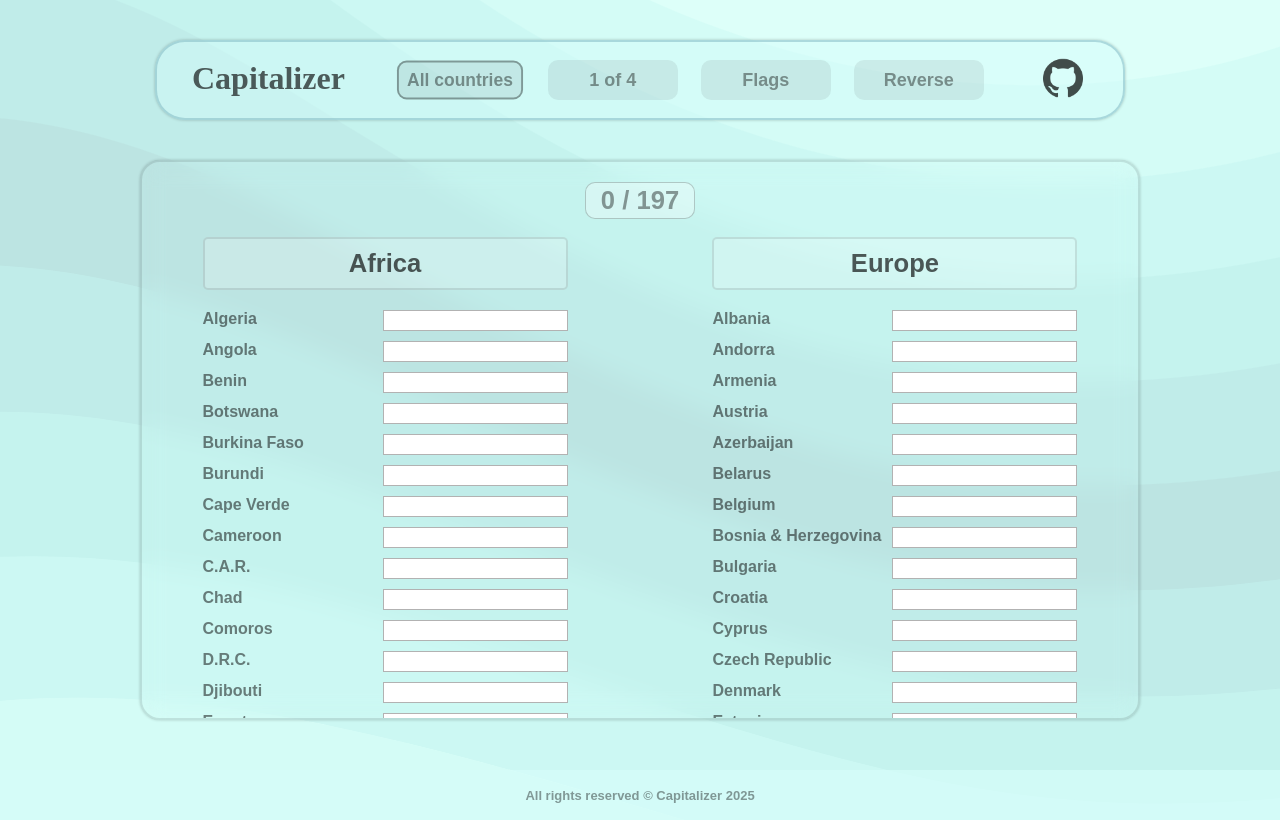
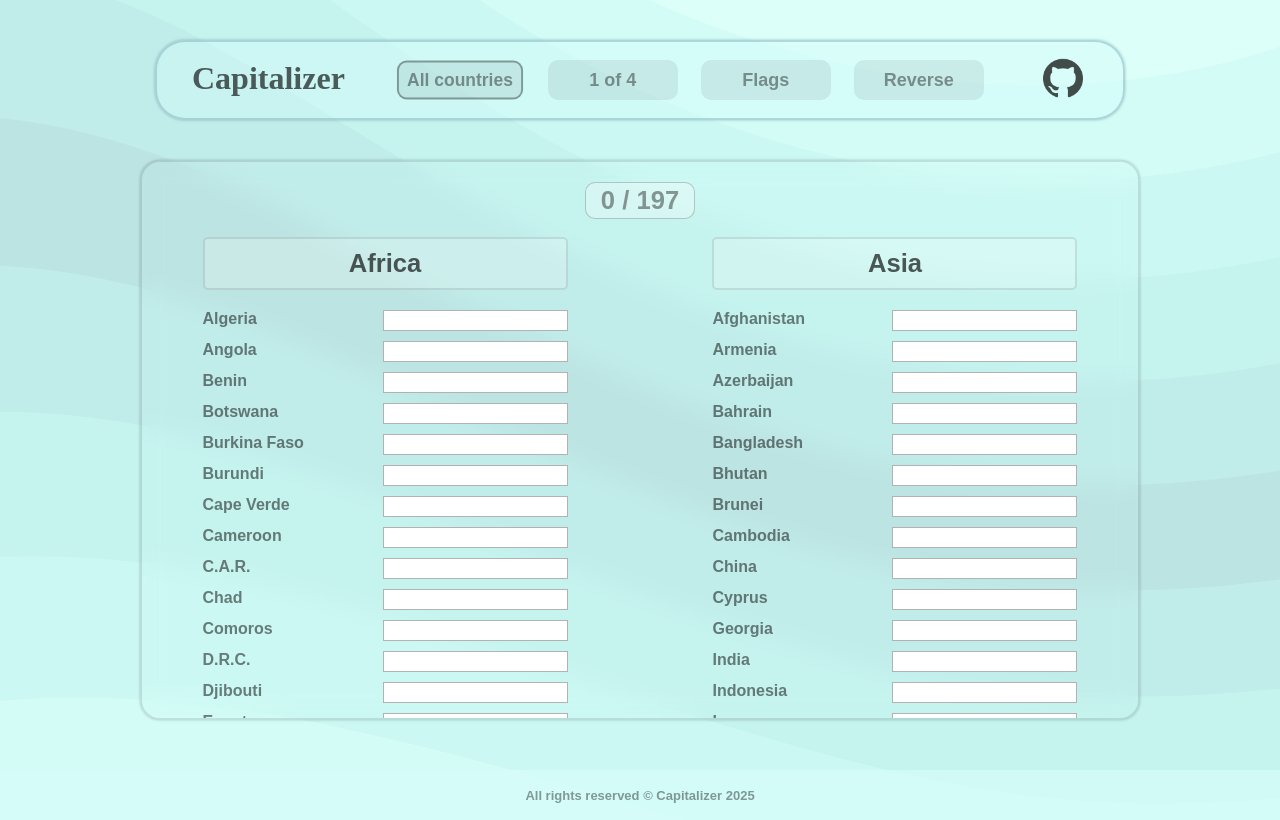
Before and after one commit to alecs007/Capitalizer, a React (Vite) app: page /all-countries in a window 1280 px wide. Built offline with nearby package versions, Linux system fonts and the light colour scheme; a web font is replaced by a local one.

Commit message:
Modified

```diff
--- a/public/data.json
+++ b/public/data.json
@@ -443,11 +443,6 @@
       "flag": "https://flagcdn.com/w320/qa.png"
     },
     {
-      "name": "Russia",
-      "capital": "Moscow",
-      "flag": "https://flagcdn.com/w320/ru.png"
-    },
-    {
       "name": "Saudi Arabia",
       "capital": "Riyadh",
       "flag": "https://flagcdn.com/w320/sa.png"
@@ -519,7 +514,7 @@
     },
     {
       "name": "Yemen",
-      "capital": "Sana'a",
+      "capital": "Sanaa",
       "flag": "https://flagcdn.com/w320/ye.png"
     }
   ],
@@ -607,19 +602,9 @@
       "flag": "https://flagcdn.com/w320/ad.png"
     },
     {
-      "name": "Armenia",
-      "capital": "Yerevan",
-      "flag": "https://flagcdn.com/w320/am.png"
-    },
-    {
       "name": "Austria",
       "capital": "Vienna",
       "flag": "https://flagcdn.com/w320/at.png"
-    },
-    {
-      "name": "Azerbaijan",
-      "capital": "Baku",
-      "flag": "https://flagcdn.com/w320/az.png"
     },
     {
       "name": "Belarus",
@@ -647,11 +632,6 @@
       "flag": "https://flagcdn.com/w320/hr.png"
     },
     {
-      "name": "Cyprus",
-      "capital": "Nicosia",
-      "flag": "https://flagcdn.com/w320/cy.png"
-    },
-    {
       "name": "Czech Republic",
       "capital": "Prague",
       "flag": "https://flagcdn.com/w320/cz.png"
@@ -675,11 +655,6 @@
       "name": "France",
       "capital": "Paris",
       "flag": "https://flagcdn.com/w320/fr.png"
-    },
-    {
-      "name": "Georgia",
-      "capital": "Tbilisi",
-      "flag": "https://flagcdn.com/w320/ge.png"
     },
     {
       "name": "Germany",
@@ -712,11 +687,6 @@
       "flag": "https://flagcdn.com/w320/it.png"
     },
     {
-      "name": "Kazakhstan",
-      "capital": "Astana",
-      "flag": "https://flagcdn.com/w320/kz.png"
-    },
-    {
       "name": "Kosovo",
       "capital": "Pristina",
       "flag": "https://flagcdn.com/w320/xk.png"
@@ -737,8 +707,8 @@
       "flag": "https://flagcdn.com/w320/lt.png"
     },
     {
-      "name": "Luxemburg",
-      "capital": "Luxemburg",
+      "name": "Luxembourg",
+      "capital": "Luxembourg",
       "flag": "https://flagcdn.com/w320/lu.png"
     },
     {
@@ -830,11 +800,6 @@
       "name": "Switzerland",
       "capital": "Bern",
       "flag": "https://flagcdn.com/w320/ch.png"
-    },
-    {
-      "name": "Turkey",
-      "capital": "Ankara",
-      "flag": "https://flagcdn.com/w320/tr.png"
     },
     {
       "name": "Ukraine",
--- a/src/pages/all_countries/AllCountries.jsx
+++ b/src/pages/all_countries/AllCountries.jsx
@@ -15,14 +15,14 @@ const AllCountries = () => {
       .then((res) => res.json())
       .then((data) => {
         setCountries(data);
-
+        console.log(data);
         const allCountries = Object.values(data).flat();
         setInputValues(Array(allCountries.length).fill(""));
         setDisabledInputs(Array(allCountries.length).fill(false));
       })
       .catch((error) => console.error("Failed to fetch data", error));
   }, [setSelected]);
-
+  console.log(Object.values(countries).flat().length);
   const handleInputChange = (index, value, capital) => {
     const newInputValues = [...inputValues];
     newInputValues[index] = value;
```
